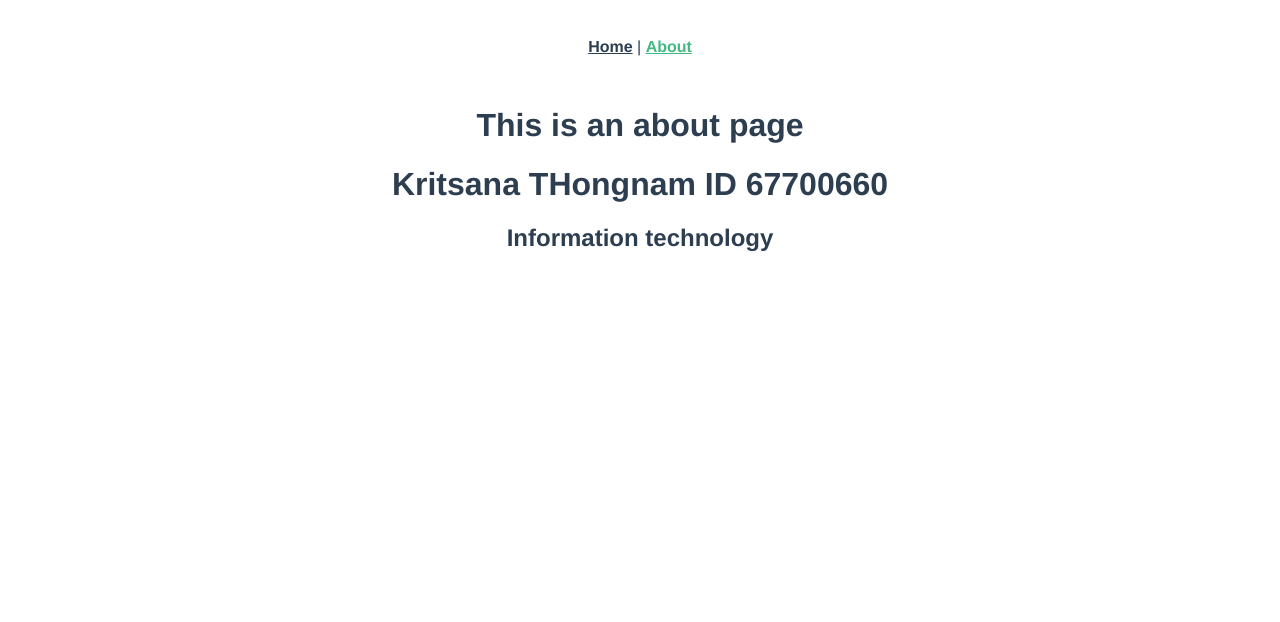
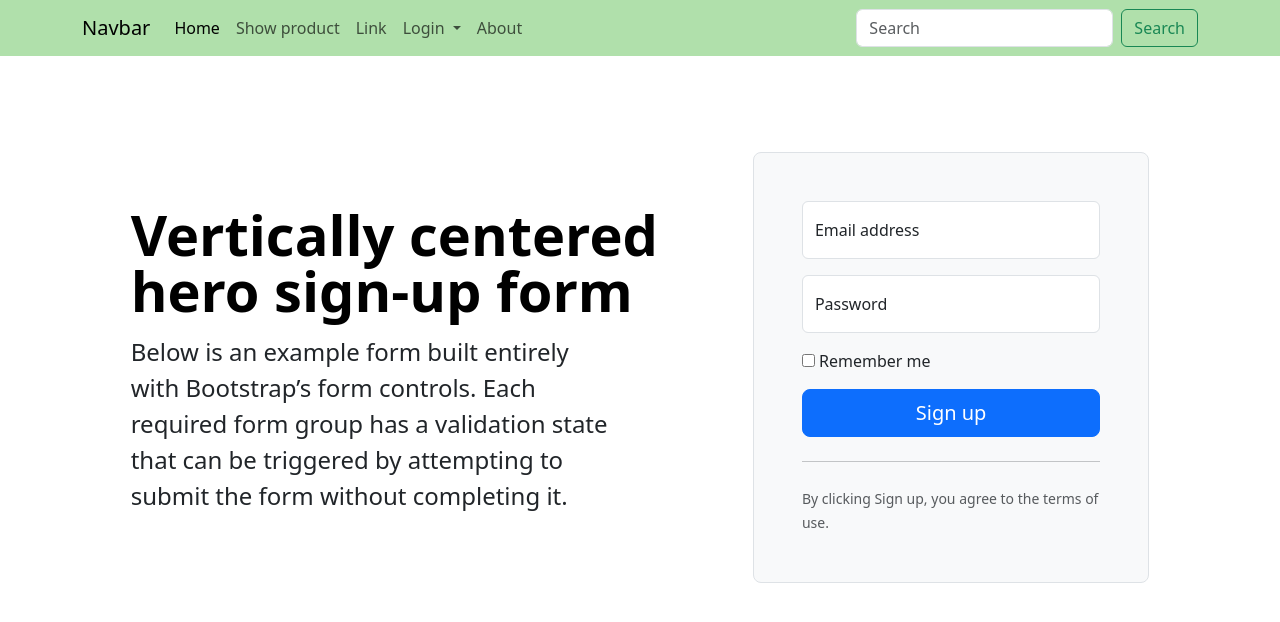
Before and after one commit to Kritsana123it/project-67700660_vue, a Vue app: page /about in a window 1280 px wide. Shown: the top 622 px of the page. Built offline with nearby package versions, Linux system fonts and the light colour scheme.

Commit message:
update v2

```diff
--- a/package.json
+++ b/package.json
@@ -7,6 +7,7 @@
     "build": "vue-cli-service build"
   },
   "dependencies": {
+    "bootstrap": "^5.3.8",
     "core-js": "^3.8.3",
     "vue": "^3.2.13",
     "vue-router": "^4.0.3",
--- a/src/App.vue
+++ b/src/App.vue
@@ -1,30 +1,46 @@
 <template>
-  <nav>
-    <router-link to="/">Home</router-link> |
-    <router-link to="/about">About</router-link>
-  </nav>
+  <nav class="navbar navbar-expand-lg" style="background-color: #B0E0AB;" >
+  <div class="container">
+    <a class="navbar-brand" href="/">Navbar</a>
+    <button class="navbar-toggler" type="button" data-bs-toggle="collapse" data-bs-target="#navbarSupportedContent" aria-controls="navbarSupportedContent" aria-expanded="false" aria-label="Toggle navigation">
+      <span class="navbar-toggler-icon"></span>
+    </button>
+    <div class="collapse navbar-collapse" id="navbarSupportedContent">
+      <ul class="navbar-nav me-auto mb-2 mb-lg-0">
+        <li class="nav-item">
+          <a class="nav-link active" aria-current="page" href="/">Home</a>
+        </li>
+        <li class="nav-item">
+          <a class="nav-link" href="/showproduct">Show product</a>
+        </li>
+        <li class="nav-item">
+          <a class="nav-link" href="#">Link</a>
+        </li>
+        <li class="nav-item dropdown">
+          <a class="nav-link dropdown-toggle" href="#" role="button" data-bs-toggle="dropdown" aria-expanded="false">
+            Login
+          </a>
+          <ul class="dropdown-menu">
+            <li><a class="dropdown-item" href="#">Login</a></li>
+            <li><a class="dropdown-item" href="#">Logout</a></li>
+            <li><hr class="dropdown-divider"></li>
+            <li><a class="dropdown-item" href="#">Register</a></li>
+          </ul>
+        </li>
+       <li class="nav-item">
+          <a class="nav-link" href="/about">About</a>
+        </li>
+
+      </ul>
+      <form class="d-flex" role="search">
+        <input class="form-control me-2" type="search" placeholder="Search" aria-label="Search"/>
+        <button class="btn btn-outline-success" type="submit">Search</button>
+      </form>
+    </div>
+  </div>
+</nav>
+
+
+
   <router-view/>
 </template>
-
-<style>
-#app {
-  font-family: Avenir, Helvetica, Arial, sans-serif;
-  -webkit-font-smoothing: antialiased;
-  -moz-osx-font-smoothing: grayscale;
-  text-align: center;
-  color: #2c3e50;
-}
-
-nav {
-  padding: 30px;
-}
-
-nav a {
-  font-weight: bold;
-  color: #2c3e50;
-}
-
-nav a.router-link-exact-active {
-  color: #42b983;
-}
-</style>
--- a/src/components/HelloWorld.vue
+++ b/src/components/HelloWorld.vue
@@ -33,7 +33,7 @@
 
 <script>
 export default {
-  name: 'HelloWorld',
+  name: 'HelloWorld1',
   props: {
     msg: String
   }
--- a/src/main.js
+++ b/src/main.js
@@ -3,4 +3,7 @@ import App from './App.vue'
 import router from './router'
 import store from './store'
 
+import "bootstrap/dist/css/bootstrap.css" ;  // bootstrap 5 css
+import "bootstrap/dist/js/bootstrap.bundle.js" ;  // bootstrap 5 javaScript
+
 createApp(App).use(store).use(router).mount('#app')
--- a/src/router/index.js
+++ b/src/router/index.js
@@ -10,10 +10,13 @@ const routes = [
   {
     path: '/about',
     name: 'about',
-    // route level code-splitting
-    // this generates a separate chunk (about.[hash].js) for this route
-    // which is lazy-loaded when the route is visited.
-    component: () => import(/* webpackChunkName: "about" */ '../views/AboutView.vue')
+    component: () => import('../views/AboutView.vue')
+  },
+
+  {
+    path: '/showproduct',
+    name: 'showproduct',
+    component: () => import('../views/ShowProduct.vue')
   }
 ]
 
--- a/src/views/AboutView.vue
+++ b/src/views/AboutView.vue
@@ -1,7 +1,50 @@
 <template>
-  <div class="about">
-    <h1>This is an about page</h1>
-    <h1>Kritsana THongnam ID 67700660</h1>
-    <h2>Information technology</h2>
+  <div class="container col-xl-10 col-xxl-8 px-4 py-5">
+    <div class="row align-items-center g-lg-5 py-5">
+      <div class="col-lg-7 text-center text-lg-start">
+        <h1 class="display-4 fw-bold lh-1 text-body-emphasis mb-3">
+          Vertically centered hero sign-up form
+        </h1>
+        <p class="col-lg-10 fs-4">
+          Below is an example form built entirely with Bootstrap’s form
+          controls. Each required form group has a validation state that can be
+          triggered by attempting to submit the form without completing it.
+        </p>
+      </div>
+      <div class="col-md-10 mx-auto col-lg-5">
+        <form class="p-4 p-md-5 border rounded-3 bg-body-tertiary">
+          <div class="form-floating mb-3">
+            <input
+              type="email"
+              class="form-control"
+              id="floatingInput"
+              placeholder="name@example.com"
+            />
+            <label for="floatingInput">Email address</label>
+          </div>
+          <div class="form-floating mb-3">
+            <input
+              type="password"
+              class="form-control"
+              id="floatingPassword"
+              placeholder="Password"
+            />
+            <label for="floatingPassword">Password</label>
+          </div>
+          <div class="checkbox mb-3">
+            <label>
+              <input type="checkbox" value="remember-me" /> Remember me
+            </label>
+          </div>
+          <button class="w-100 btn btn-lg btn-primary" type="submit">
+            Sign up
+          </button>
+          <hr class="my-4" />
+          <small class="text-body-secondary"
+            >By clicking Sign up, you agree to the terms of use.</small
+          >
+        </form>
+      </div>
+    </div>
   </div>
 </template>
--- a/src/views/HomeView.vue
+++ b/src/views/HomeView.vue
@@ -1,5 +1,5 @@
 <template>
-  <div class="home">
+  <div class="container">
     <img alt="Vue logo" src="../assets/logo.png">
     <HelloWorld msg="Welcome to Your Vue.js App"/>
   </div>
--- /dev/null
+++ b/src/views/ShowProduct.vue
@@ -0,0 +1,43 @@
+<template>
+  <div class="container my-5">
+    <h2 class="text-center mb-4">รายการสินค้า</h2>
+    <div class="row">
+      <div class="col-md-4" v-for="product in products" :key="product.id">
+        <div class="card shadow-sm mb-4">
+          <img :src="product.image" class="card-img-top" :alt="product.name">
+          <div class="card-body text-center">
+            <h5 class="card-title">{{ product.name }}</h5>
+            <p class="card-text">{{ product.price }} บาท</p>
+            <button class="btn btn-primary">รายละเอียด</button>
+          </div>
+        </div>
+      </div>
+    </div>
+  </div>
+</template>
+
+
+
+
+
+
+
+
+
+<script>
+export default {
+  name: "ShowProduct",
+  data() {
+    return {
+      products: [
+        { id: 1, name: "ผ้าปูที่นอน", price: 1200, image: "https://picsum.photos/400/200?4" },
+        { id: 2, name: "หมอนข้าง", price: 800, image: "https://picsum.photos/400/200?5" },
+        { id: 3, name: "ผ้าห่ม", price: 550, image: "https://picsum.photos/400/200?6" },
+        { id: 4, name: "ตุ๊กตา", price: 499, image: "https://picsum.photos/400/200?7" },
+        { id: 5, name: "หมอนรองคอ", price: 399, image: "https://picsum.photos/400/200?8" },
+        { id: 6, name: "ชุดนอน", price: 199, image: "https://picsum.photos/400/200?9" },
+      ]
+    }
+  }
+}
+</script>
```
Also changed, not shown: src/components/Navbar.vue (added, +65 -0 lines), 1 other file (tests, documents, lock files or other folders).
